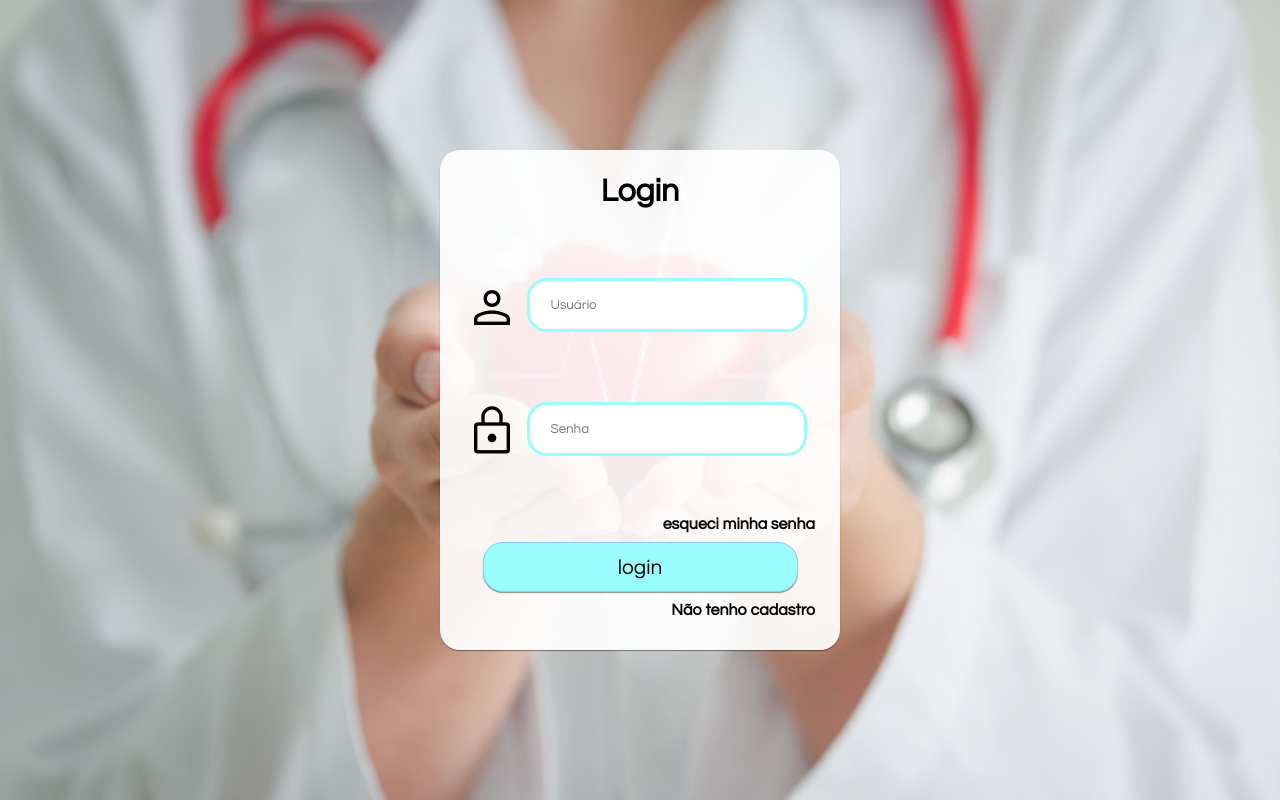
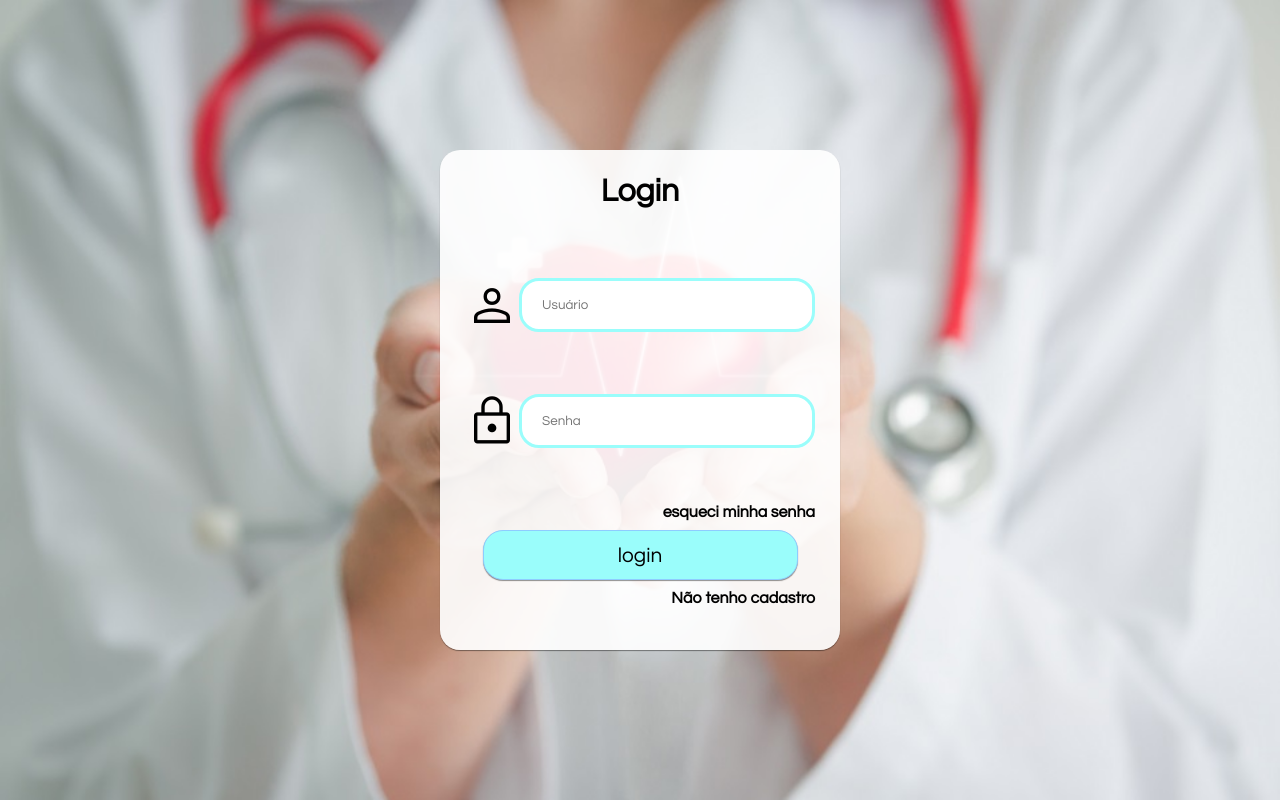
Before and after one commit to PedroMonteiroT/fecip2k24, a plain HTML site: page login.html in a window 1280 px wide. Drawn offline with nearby package versions, Linux system fonts and the light colour scheme.

Commit message:
por favooo

```diff
--- a/login.html
+++ b/login.html
@@ -15,11 +15,15 @@
         <div class="login">
             <form action="gerecias.html">
                 <h3>Login</h3>
-                <label for="usu"><span class="material-symbols-outlined">person</span></label>
-                <input type="text" name="iusu" id="usu" placeholder="Usuário" minlength="6" maxlength="16" required>
+                <div class="reto">
+                    <label for="usu"><span class="material-symbols-outlined">person</span></label>
+                    <input type="text" name="iusu" id="usu" placeholder="Usuário" minlength="6" maxlength="16" required>
+                </div>
                 <br>
-                <label for="senha"><span class="material-symbols-outlined">lock</span></label>
-                <input type="password" name="isenha" id="senha" placeholder="Senha"  minlength="8" maxlength="16" autocomplete="off" required>
+                <div class="reto">
+                    <label for="senha"><span class="material-symbols-outlined">lock</span></label>
+                    <input type="password" name="isenha" id="senha" placeholder="Senha"  minlength="8" maxlength="16" autocomplete="off" required>
+                </div>
                 <a href="">esqueci minha senha</a>
                 <input type="submit" value="login">
                 <a href="cadastro.html">Não tenho cadastro</a>
--- a/styles/login.css
+++ b/styles/login.css
@@ -12,7 +12,9 @@ body{
     display: inline-block;
 }
 
-
+h3{
+    margin-bottom: 70px;
+}
 
 #img{
     position: absolute;
@@ -33,6 +35,11 @@ main .login{
     box-shadow: 0px 1px 1px rgba(0, 0, 0, 0.433);
 
 }
+div.reto{
+    display: flex;
+    height: 100px;
+
+}
 
 
 
@@ -43,13 +50,12 @@ main .login h3{
 
 main .login span{
     font-size: 54px;
-    position: relative;
-    top: 25px;
+
+
 }
 
 main .login input[type = text],main .login input[type = password]{
-    margin-left: 5px;
-    width: 80%;
+    width: 100%;
     height: 54px;
     border-radius: 20px;
     outline: none;
@@ -61,10 +67,6 @@ main .login input[type = password]{
     margin-bottom: 50px;
 }
 
-
-.login input{
-    margin-top: 70px;
-}
 a{
     float: right;
     margin: 10px 0;
@@ -93,3 +95,10 @@ main .login input[type = submit]{
 .login input[type = submit]:hover{
     background-color: #8be9e8;
 }
+
+@media(max-width: 770px){
+    main .login{
+        width: 350px;
+    }
+
+}
```
